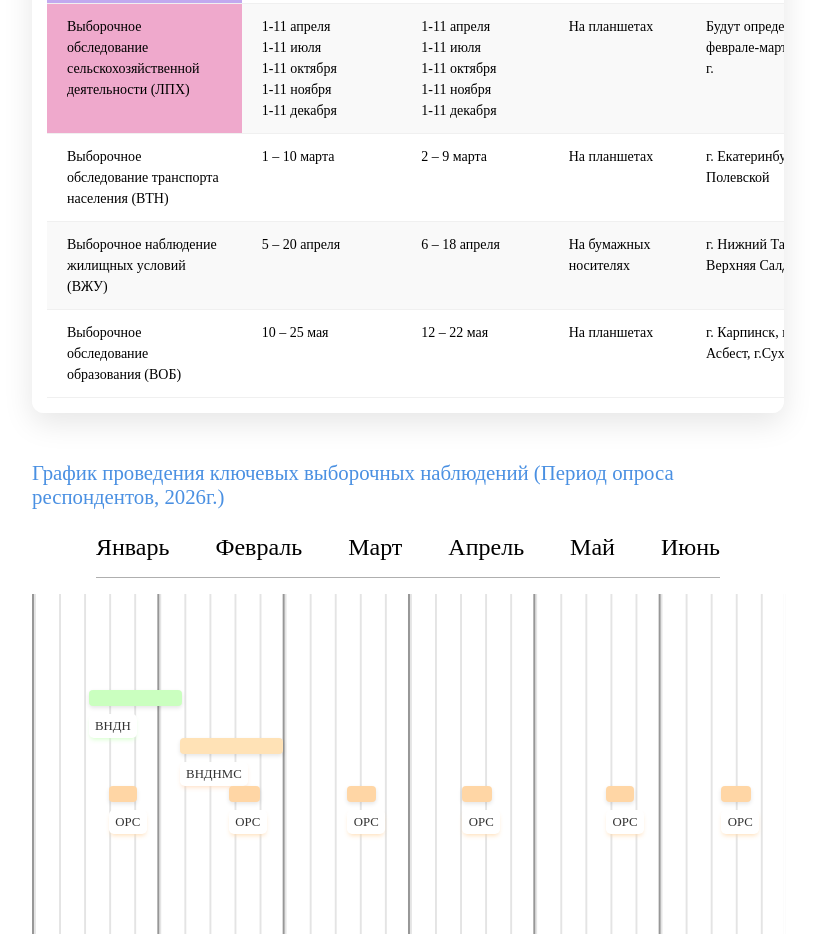
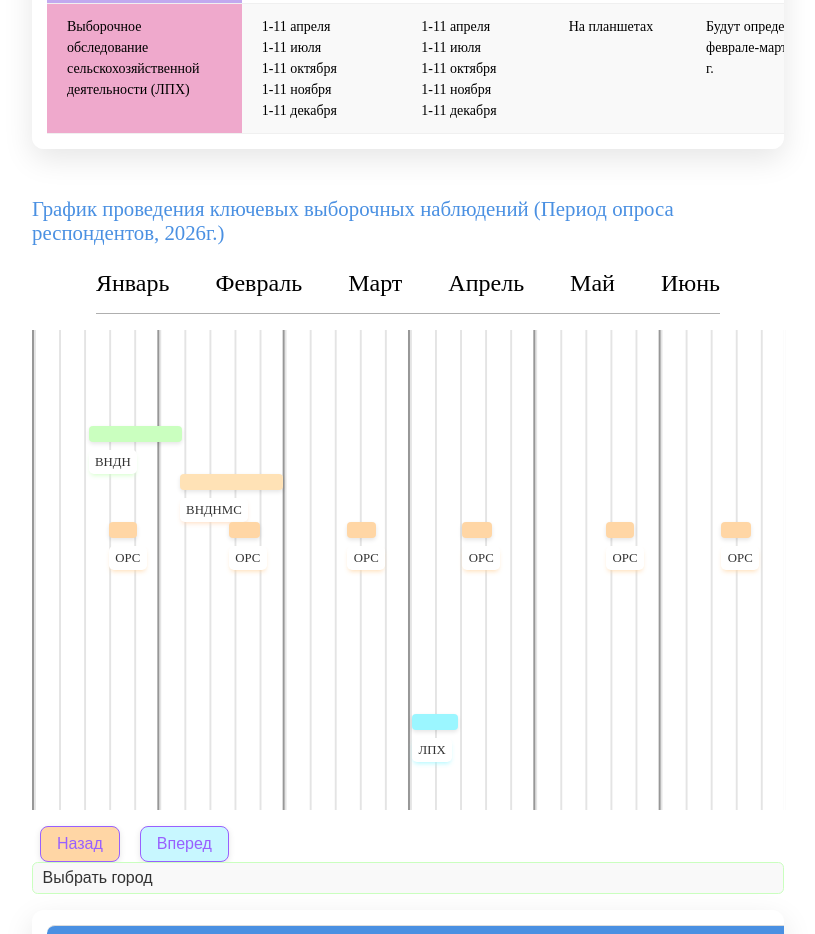
Before and after one commit to semyonnnnn/interviewers_table, a website built with webpack: page index.html in a window 1280 px wide. Shown: the part 1900-2834 px from the top of the page, without its empty margins (232-1047 px from the left). Built offline with nearby package versions, Linux system fonts and the light colour scheme.

Commit message:
text: text

```diff
--- a/template.html
+++ b/template.html
@@ -179,31 +179,6 @@
           <td>На планшетах</td>
           <td>Будут определены в феврале-марте 2026 г.</td>
         </tr>
-
-        <!-- NEW DATA ROWS -->
-        <tr id="link9">
-          <td class="color-9">Выборочное обследование транспорта населения (ВТН)</td>
-          <td>1 – 10 марта</td>
-          <td>2 – 9 марта</td>
-          <td>На планшетах</td>
-          <td>г. Екатеринбург, г. Полевской</td>
-        </tr>
-
-        <tr id="link10">
-          <td class="color-10">Выборочное наблюдение жилищных условий (ВЖУ)</td>
-          <td>5 – 20 апреля</td>
-          <td>6 – 18 апреля</td>
-          <td>На бумажных носителях</td>
-          <td>г. Нижний Тагил, г. Верхняя Салда</td>
-        </tr>
-
-        <tr id="link11">
-          <td class="color-11">Выборочное обследование образования (ВОБ)</td>
-          <td>10 – 25 мая</td>
-          <td>12 – 22 мая</td>
-          <td>На планшетах</td>
-          <td>г. Карпинск, г. Асбест, г.Сухой Лог</td>
-        </tr>
       </tbody>
     </table>
   </div>
```
Also changed, not shown: build/prod.js, build/prod.txt.
